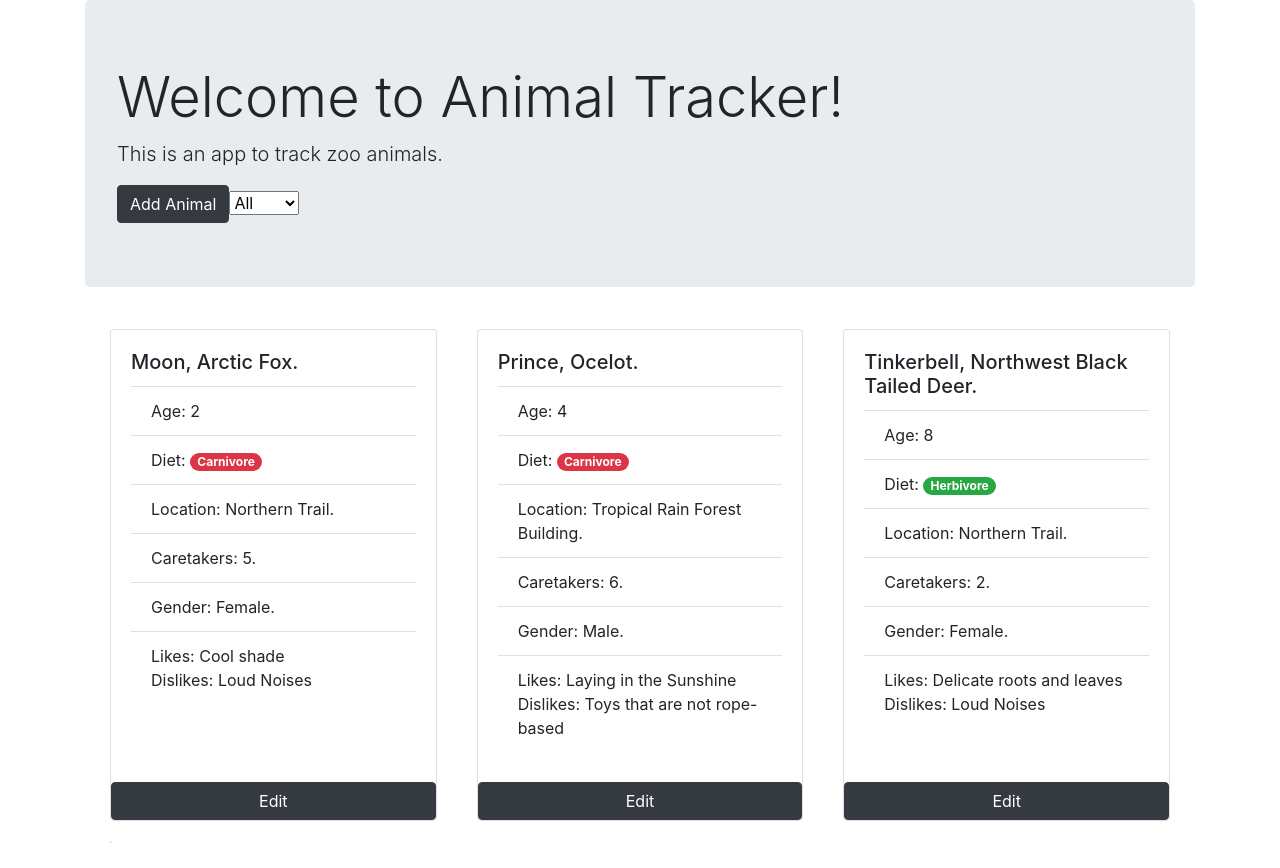
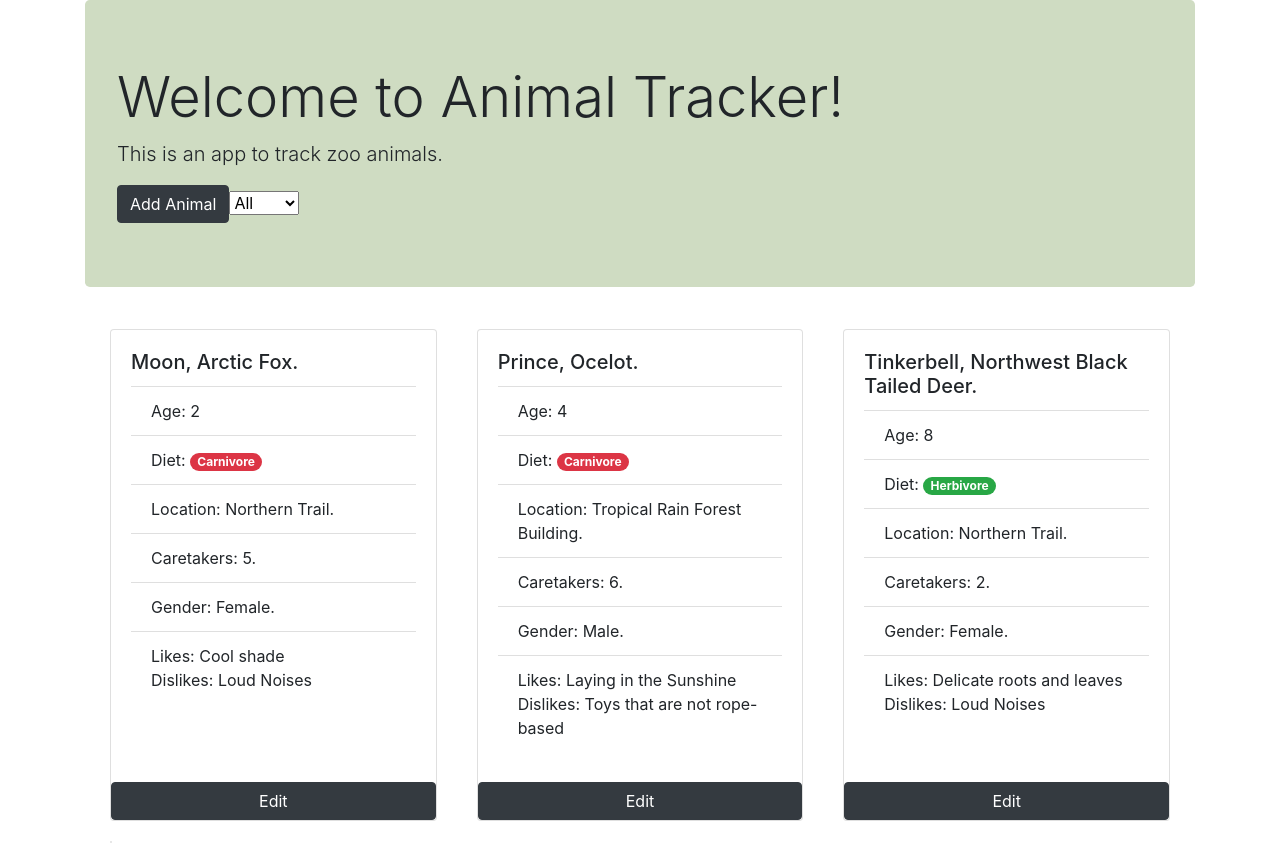
Before and after one commit to amychurchwell/local-zoo, an Angular app: page / in a window 1280 px wide. Built offline with nearby package versions, Linux system fonts and the light colour scheme.

Commit message:
Continue debugging pipe.

```diff
--- a/src/styles.css
+++ b/src/styles.css
@@ -1,4 +1,8 @@
 @import '~bootstrap/dist/css/bootstrap.min.css';
+
+.jumbotron {
+  background-color: #cfdcc2;
+}
 
 .card {
   height: 100%;
```
Also changed, not shown: 1 other file (tests, documents, lock files or other folders).
